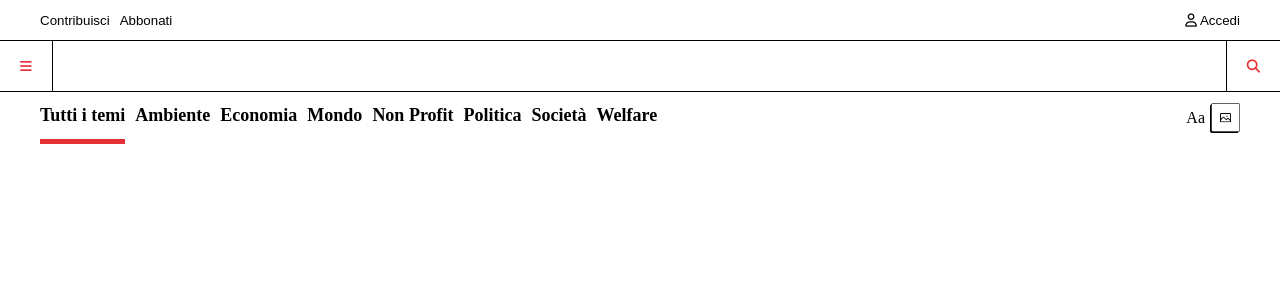
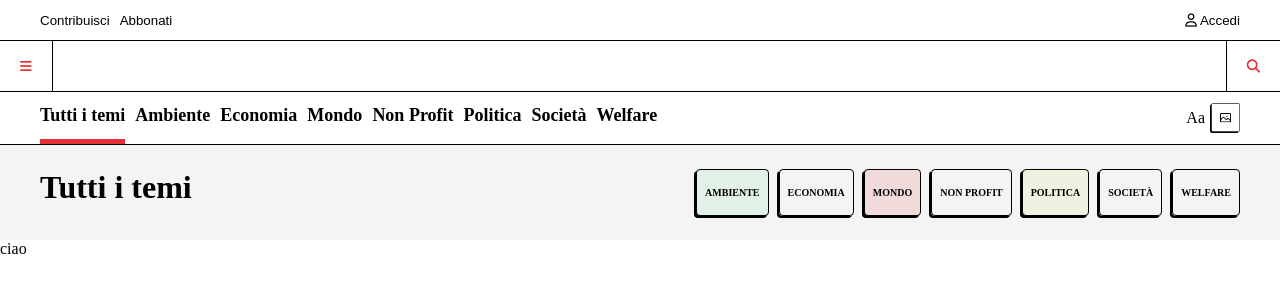
Before and after one commit to FrancescoBellingeri/retex_prova_tecnica, a Vue app: page / in a window 1280 px wide. Shown: the top 300 px of the page. Built offline with nearby package versions, Linux system fonts and the light colour scheme.

Commit message:
[UPD] header completed

```diff
--- a/src/App.vue
+++ b/src/App.vue
@@ -1,15 +1,18 @@
 <script>
 import HeaderPage from "./components/HeaderPage.vue"
+import MainPage from "./components/MainPage.vue"
 
 export default {
     components: {
         HeaderPage,
+        MainPage,
     },
 }
 </script>
 
 <template>
     <HeaderPage />
+    <MainPage />
 </template>
 
 <style scoped></style>
--- a/src/components/HeaderPage.vue
+++ b/src/components/HeaderPage.vue
@@ -57,6 +57,20 @@ export default {
                         </div>
                     </div>
                 </div>
+                <div class="col-100 padding bg-light-green">
+                    <h1 class="d-flex margin-bottom-10">
+                        {{ navbarItems[0].text }}
+                        <span class="display-mobile"><i class="fa-solid fa-angle-down"></i></span>
+                    </h1>
+                    <ul>
+                        <li
+                            v-for="(item, index) in navbarItems.slice(1)"
+                            :key="index"
+                            class="label">
+                            {{ item.text }}
+                        </li>
+                    </ul>
+                </div>
             </div>
         </div>
     </header>
@@ -114,6 +128,31 @@ input {
     border-bottom: 1px solid black;
 }
 
+.fa-angle-down {
+    vertical-align: middle;
+    font-size: 16px;
+}
+
+ul {
+    list-style-type: none;
+    display: flex;
+    flex-wrap: wrap;
+}
+
+li {
+    margin: 5px;
+    font-size: 10px;
+}
+
+span {
+    margin-left: 5px;
+}
+
+.col-100.bg-light-green {
+    padding-top: 24px;
+    padding-bottom: 24px;
+}
+
 @media (min-width: 991px) {
     .col-100.h-40 {
         display: flex;
@@ -165,5 +204,35 @@ input {
     .border-bottom-transparent {
         border-bottom: 5px solid white;
     }
+
+    .col-100.bg-light-green {
+        display: flex;
+        justify-content: space-between;
+        border-top: 1px solid black;
+    }
+
+    .col-100.bg-light-green ul {
+        height: auto;
+    }
+
+    .col-100.bg-light-green li {
+        font-size: 10px;
+    }
+
+    .col-100.bg-light-green ul li:nth-child(1) {
+        background-color: #e2f1e8;
+    }
+
+    .col-100.bg-light-green ul li:nth-child(3) {
+        background-color: #f1dada;
+    }
+
+    .col-100.bg-light-green ul li:nth-child(5) {
+        background-color: #f1f1e2;
+    }
+
+    .col-100.bg-light-green ul li:last-child {
+        margin: 0;
+    }
 }
 </style>
--- /dev/null
+++ b/src/components/MainPage.vue
@@ -0,0 +1,7 @@
+<script>
+export default {}
+</script>
+
+<template>ciao</template>
+
+<style scoped></style>
--- a/src/style.css
+++ b/src/style.css
@@ -73,6 +73,22 @@
     background-color: white;
 }
 
+.bg-light-green {
+    background-color: #f4f4f4;
+}
+
+.label {
+    border: 1px solid black;
+    border-radius: 4px;
+    box-shadow: -2px 2px 0px 0px black;
+    padding: 8px;
+    text-transform: uppercase;
+}
+
+.margin-bottom-10 {
+    margin-bottom: 10px;
+}
+
 /* MEDIA QUERY */
 
 @media (min-width: 991px) {
```
